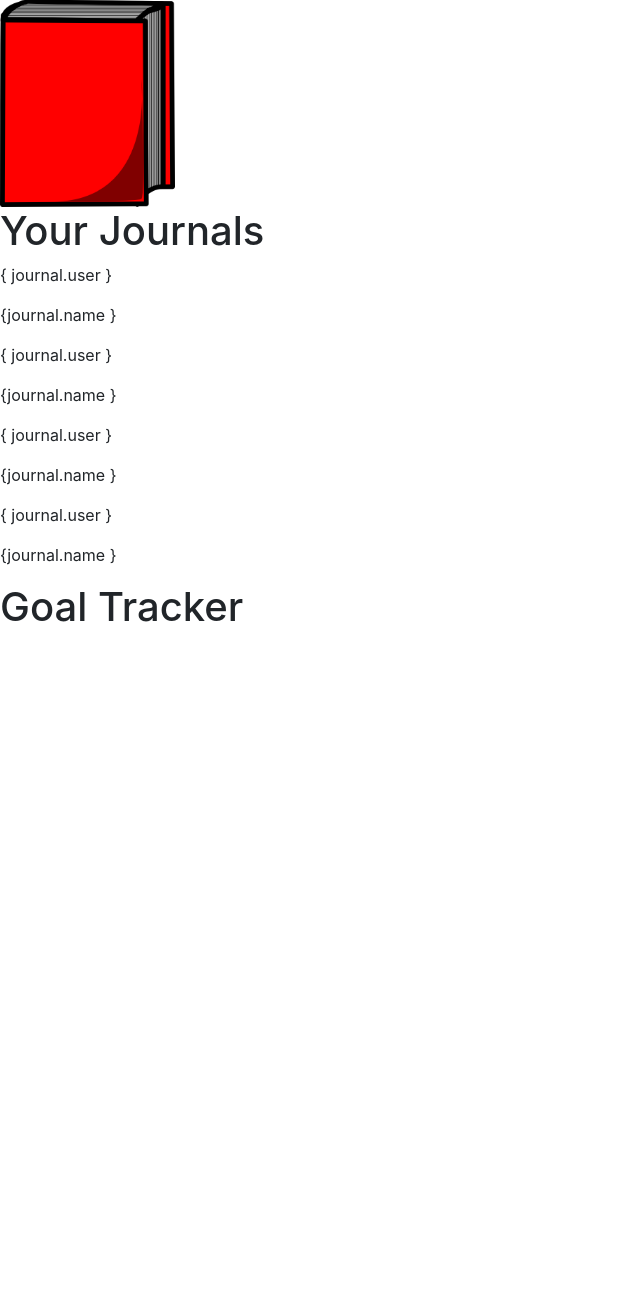
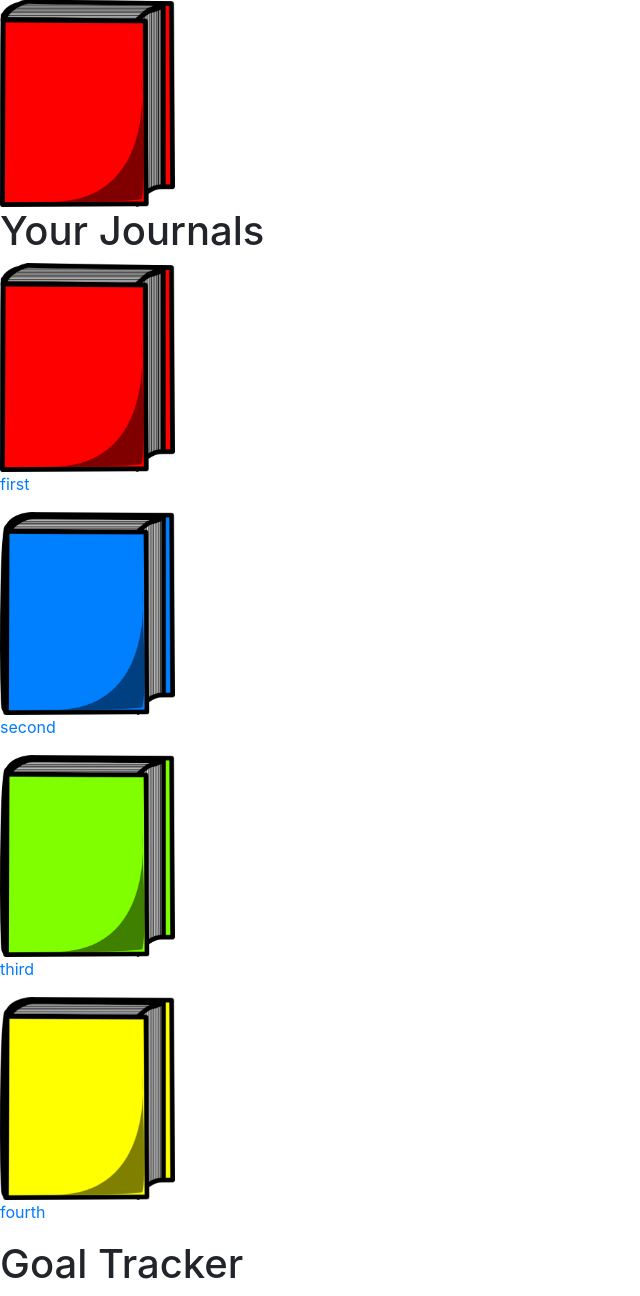
Before and after one commit to NickG35/Goalify, a Django app: page / in a window 1280 px wide. Shown: the part 137-1433 px from the top of the page, without its empty margins (0-640 px from the left). Before the commit the page ends 759 px from the top, so only its background shows below. Run offline with Django 4.2, Linux system fonts and the light colour scheme; data comes from the database, SQL or seed files in the repository; both versions use the stored data as it was after the commit; some libraries are stand-ins or nearby versions.

Commit message:
setting up journal customization and submission

```diff
--- a/Capstone/Capstone/settings.py
+++ b/Capstone/Capstone/settings.py
@@ -11,6 +11,7 @@ https://docs.djangoproject.com/en/4.2/ref/settings/
 """
 
 from pathlib import Path
+import os
 
 # Build paths inside the project like this: BASE_DIR / 'subdir'.
 BASE_DIR = Path(__file__).resolve().parent.parent
@@ -118,6 +119,9 @@ USE_TZ = True
 
 STATIC_URL = 'static/'
 
+MEDIA_URL = 'media/'
+MEDIA_ROOT = os.path.join(BASE_DIR, 'media')
+
 # Default primary key field type
 # https://docs.djangoproject.com/en/4.2/ref/settings/#default-auto-field
 
--- a/Capstone/Capstone/urls.py
+++ b/Capstone/Capstone/urls.py
@@ -16,8 +16,10 @@ Including another URLconf
 """
 from django.contrib import admin
 from django.urls import path, include
+from django.conf import settings
+from django.conf.urls.static import static
 
 urlpatterns = [
     path("admin/", admin.site.urls),
     path('', include("Goalify.urls")),
-]
+] + static(settings.MEDIA_URL, document_root=settings.MEDIA_ROOT)
--- a/Capstone/Goalify/forms.py
+++ b/Capstone/Goalify/forms.py
@@ -11,10 +11,9 @@ class JournalForm(ModelForm):
         super(ModelForm, self).__init__(*args, **kwargs)
         self.fields['journal_color'].label = "Choose Color"
         self.fields['journal_name'].label = ""
-        self.fields['user'].label = ""
-        self.fields['user'].widget = forms.HiddenInput()
         self.fields['journal_style'].widget.attrs['id'] = "journal_style"
         self.fields['journal_style'].widget = forms.HiddenInput()
+        self.fields['user'].widget = forms.HiddenInput()
         self.fields['journal_color'].widget.attrs['id'] = "journal_color"
         self.fields['journal_name'].widget.attrs['placeholder'] = "Name Your Journal"
 
--- a/Capstone/Goalify/templates/goalify/index.html
+++ b/Capstone/Goalify/templates/goalify/index.html
@@ -7,17 +7,11 @@
         var color = color_form.value;
         var change = document.getElementById('journal-design').src = `/static/Images/${color}.png`;
     }
-
-    function set_pic(){
-        var color_form = document.getElementById("journal_color");
-        var color = color_form.value;
-        var picture_field = document.getElementById('journal_style');
-        picture_field.value = `${color}.png`;
-    }
 </script>
     <h3>Hello, {{ request.user.username }}.</h3>
     <div class="journal-form">
-        <form onsubmit="set_pic(this)" onchange="customize(this)">
+        <form action="" method="POST" onchange="customize(this)">
+            {% csrf_token %}
             {{ form }}
             <button type="submit" class="btn btn-primary">Add Journal</button>
         </form>
@@ -26,8 +20,8 @@
     <h1>Your Journals</h1>
     <div>
         {% for journal in journals %}
-            <p>{ journal.user }</p>
-            <p>{journal.name }</p>
+            <img id="journal-design" src="{{ journal.journal_style.url }}">
+            <p><a href= "#">{{ journal.journal_name }}</a></p>
         {% endfor %}
     </div>
     <h1>Goal Tracker</h1>
--- a/Capstone/Goalify/views.py
+++ b/Capstone/Goalify/views.py
@@ -14,9 +14,12 @@ def index(request):
           form = JournalForm(request.POST)
           if form.is_valid():
                new_journal = form.save()
+               new_journal.journal_color = request.POST['journal_color']
+               new_journal.journal_style = f"{new_journal.journal_color}.png"
+               new_journal.journal_name = request.POST['journal_name']
                new_journal.user = request.user
                new_journal.save()
-          return HttpResponseRedirect('#')
+          return HttpResponseRedirect(reverse("index"))
      else:
           form = JournalForm
           return render(request, 'goalify/index.html', {
```
Also changed, not shown: Capstone/db.sqlite3, Capstone/media/Blue.png (added), Capstone/media/Yellow.png (added), Capstone/media/green.png (added), Capstone/media/green_GBC8igV.png (added), Capstone/media/red.png (added), Capstone/media/red_eIRfAyL.png (added), Capstone/media/red_iwwKGia.png (added), Capstone/media/red_mkhvBHq.png (added), Capstone/media/red_xzG07ES.png (added), Capstone/red.png (added).
